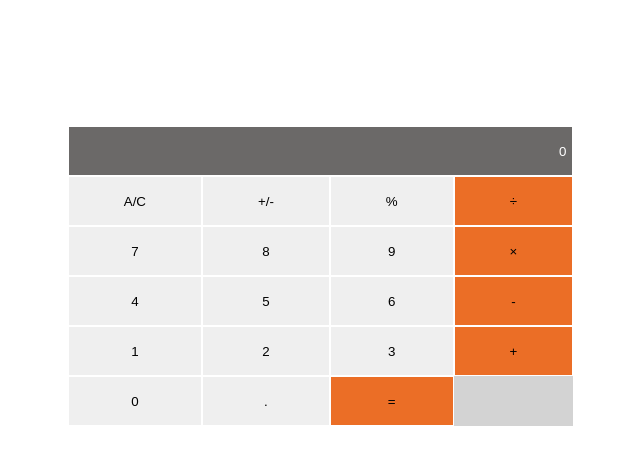
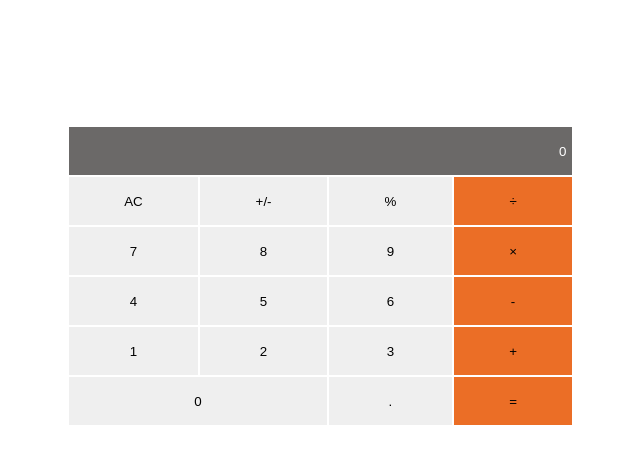
Before and after one commit to Loltolo-Lesapiti/Math-magicians, a React (Create React App) app: page /calculator in a window 1280 px wide. Shown: the top 464 px of the page, without its empty margins (193-833 px from the left). Built offline with nearby package versions, Linux system fonts and the light colour scheme.

Commit message:
fix linters errors

```diff
--- a/src/App.js
+++ b/src/App.js
@@ -1,15 +1,17 @@
-import React from "react";
-import Calculator from "./components/Calculator";
+import React from 'react';
+import Calculator from './components/Calculator';
 
-export default class App extends React.Component{
-  constructor(props){
+export default class App extends React.Component {
+  constructor(props) {
     super(props);
+    this.state = {};
   }
-  render(){
-    return(
+
+  render() {
+    return (
       <div>
-        <Calculator/>
+        <Calculator />
       </div>
-    )
+    );
   }
 }
--- a/src/components/Calculator.js
+++ b/src/components/Calculator.js
@@ -1,14 +1,16 @@
-import React from "react";
-export default class Calculator extends React.Component{
-    constructor(props){
-        super(props)
+import React from 'react';
+
+export default class Calculator extends React.Component {
+  constructor(props) {
+    super(props);
+    this.state = {};
   }
 
-render(){
-    return(
+  render() {
+    return (
       <div className="cal-grid">
-      <button type="button" className="workspace" >0</button>
-      <button type="button" className="cal-Btn">A/C</button>
+        <button type="button" className="workspace">0</button>
+        <button type="button" className="cal-Btn">AC</button>
         <button type="button" className="cal-Btn">+/-</button>
         <button type="button" className="cal-Btn">%</button>
         <button type="button" className="cal-Btn operator">÷ </button>
@@ -24,11 +26,11 @@ render(){
         <button type="button" className="cal-Btn">2</button>
         <button type="button" className="cal-Btn">3</button>
         <button type="button" className="cal-Btn operator">+</button>
-      <button type="button" className="cal-Btn">0</button>
+        <button type="button" className="cal-Btn zero">0</button>
         <button type="button" className="cal-Btn">.</button>
         <button type="button" className="cal-Btn operator">=</button>
       </div>
 
-    )
+    );
   }
 }
```
Lines whose indentation alone changed are shown as unchanged.
